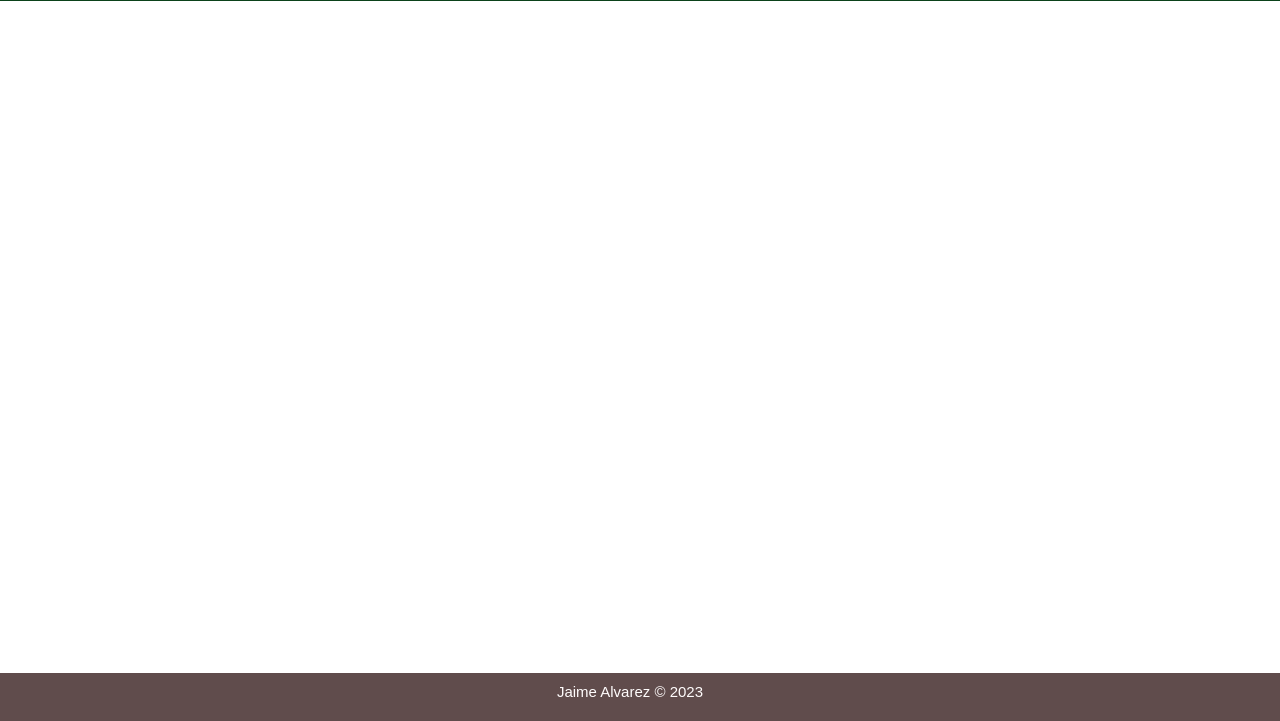
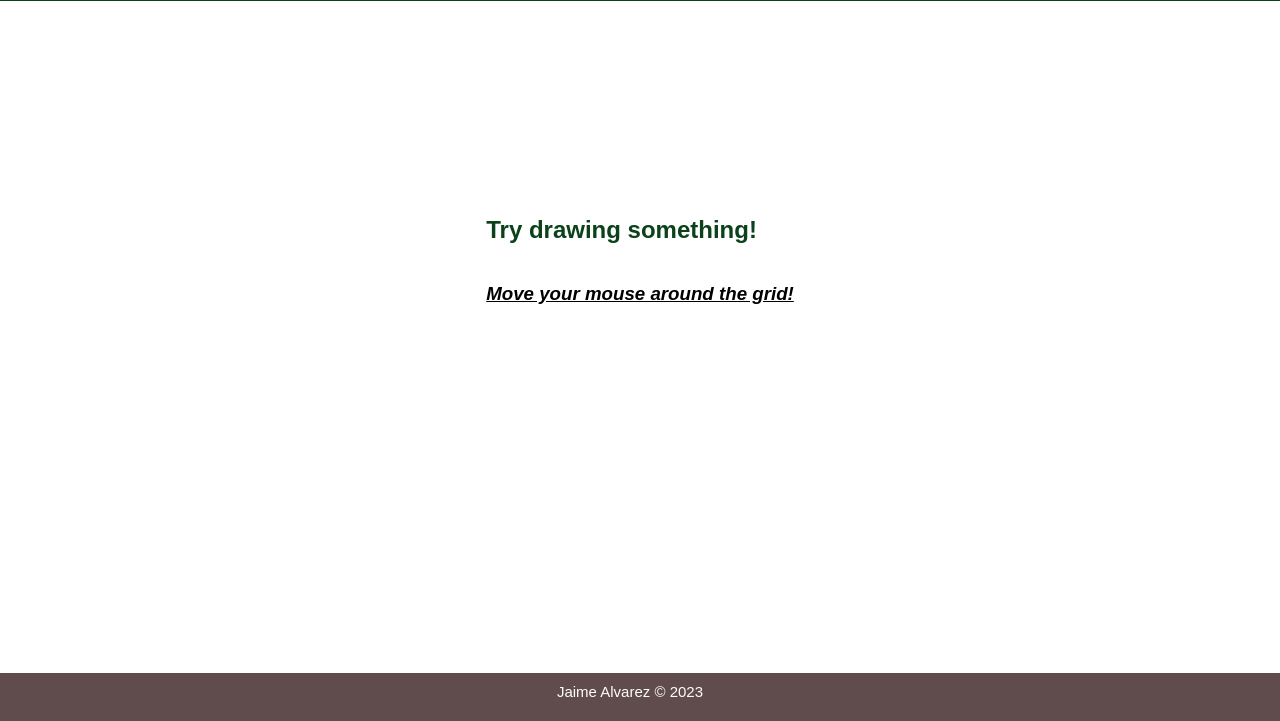
Before and after one commit to Jaime-alv/psychedelicPotato, a website: page index.html in a window 1280 px wide. Shown: the part 79-800 px from the top of the page. Drawn offline with Linux system fonts and the light colour scheme.

Commit message:
Add general layout divs

```diff
--- a/index.html
+++ b/index.html
@@ -18,8 +18,16 @@
                 </li>
             </ul>
         </header>
-        <div class="content"></div>
-
+        <main class="main-body">
+            <div class="title-container">
+                <h2 class="title">Try drawing something!</h2>
+                <h3 class="secondary">Move your mouse around the grid!</h3>
+            </div>
+            <div class="grid-container">
+                <aside class="information"></aside>
+                <canvas class="grid"></canvas>
+            </div>
+        </main>
         <footer>
             <span class="text">Jaime Alvarez © 2023</span>
         </footer>
--- a/style.css
+++ b/style.css
@@ -49,3 +49,25 @@ header ul.nav {
     text-decoration: none;
     color: #eac784;
 }
+
+main {
+    display: flex;
+    flex-direction: column;
+    align-items: center;
+    margin: 0px;
+}
+
+h2.title {
+    color: #0b421a;
+}
+
+div.title-container {
+    display: flex;
+    flex-direction: column;
+    margin: 0px;
+}
+
+h3.secondary {
+    font-style: italic;
+    text-decoration: underline;
+}
```
